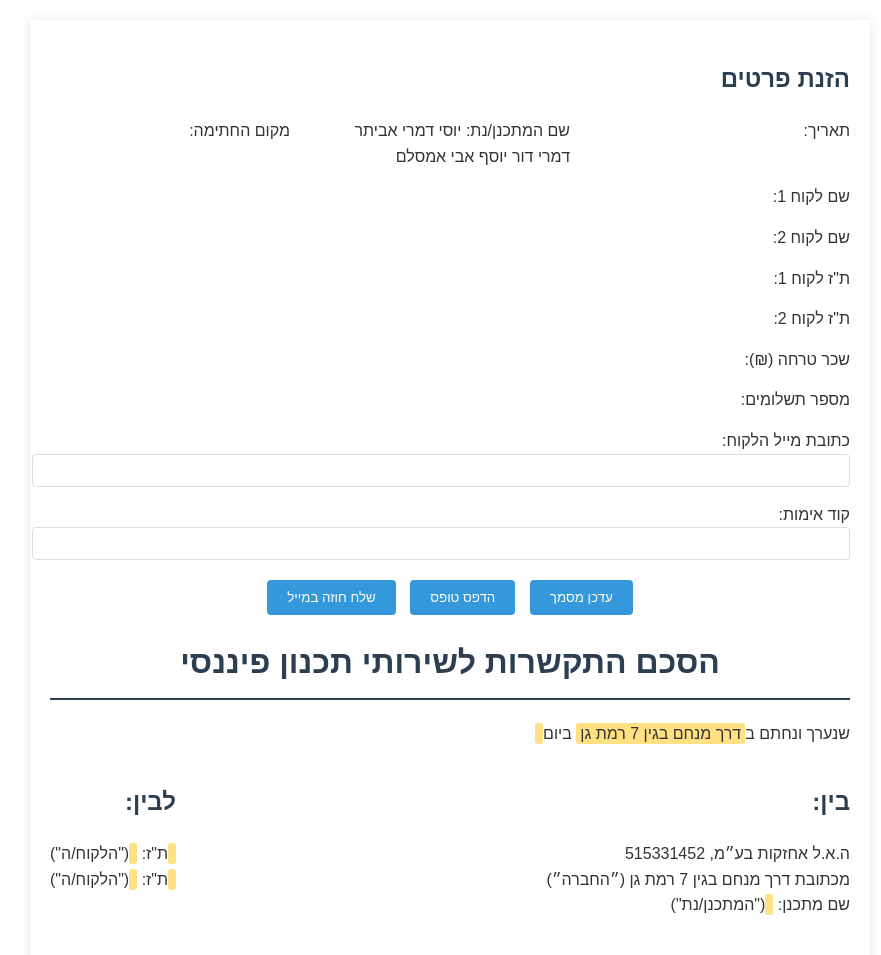
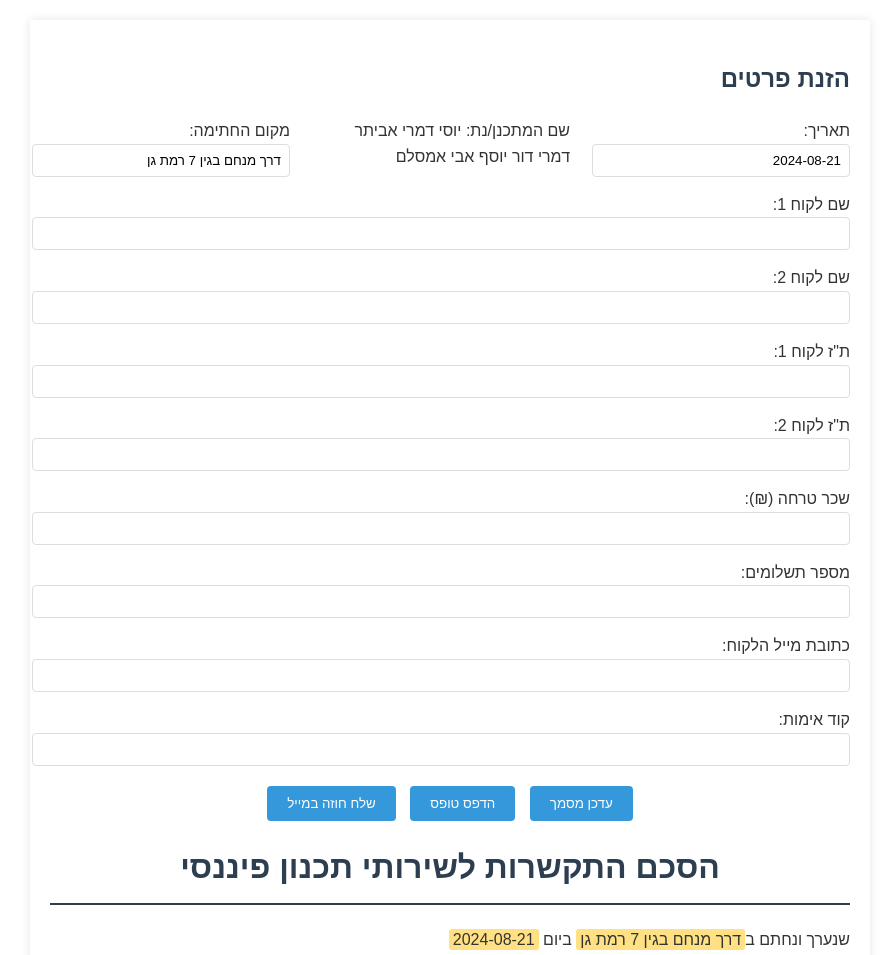
Before and after one commit to AvixTz/SignClient, a plain HTML site: page index.html in a window 1280 px wide. Shown: the top 955 px of the page, without its empty margins (190-1071 px from the left). Drawn offline with Linux system fonts and the light colour scheme.

Commit message:
Update index.html

```diff
--- a/index.html
+++ b/index.html
@@ -13,7 +13,6 @@
             padding: 20px;
             direction: rtl;
         }
-
         .container {
             max-width: 800px;
             margin: 0 auto;
@@ -21,40 +20,32 @@
             padding: 20px;
             box-shadow: 0 0 10px rgba(0,0,0,0.1);
         }
-
         h1, h2, h3 {
             color: #2c3e50;
         }
-
         h1 {
             text-align: center;
             border-bottom: 2px solid #2c3e50;
             padding-bottom: 10px;
         }
-
         .highlight {
             background-color: #ffe082;
             padding: 2px 4px;
             border-radius: 3px;
         }
-
         .form-container {
             margin-bottom: 20px;
         }
-
         .form-group {
             margin-bottom: 15px;
         }
-
         .row-3-cols {
             display: flex;
             justify-content: space-between;
         }
-
         .row-3-cols .form-group {
             width: 30%;
         }
-
         input[type="text"],
         input[type="email"],
         input[type="password"] {
@@ -63,12 +54,10 @@
             border: 1px solid #ddd;
             border-radius: 4px;
         }
-
         .btn-container {
             margin-top: 20px;
             text-align: center;
         }
-
         button {
             background-color: #3498db;
             color: white;
@@ -79,53 +68,43 @@
             cursor: pointer;
             transition: background-color 0.3s;
         }
-
         button:hover {
             background-color: #2980b9;
         }
-
         .error-message {
             color: red;
             font-size: 0.9em;
             margin-top: 5px;
         }
-
         .signature-container {
             margin-top: 40px;
             display: flex;
             justify-content: space-between;
         }
-
         .signature-line {
             width: 30%;
             border-top: 1px solid #333;
             padding-top: 10px;
             text-align: center;
         }
-
         .page-break {
             page-break-after: always;
             height: 0;
             display: none;
         }
-
         .page-break-space {
             height: 100px;
         }
-
         @media print {
             .no-print {
                 display: none;
             }
-
             .page-break {
                 display: block;
             }
-
             body {
                 padding: 0;
             }
-
             .container {
                 box-shadow: none;
             }
@@ -139,38 +118,45 @@
             <div class="form-container">
                 <div class="row-3-cols">
                     <div class="form-group">
-                        תאריך:
+                        <label for="date">תאריך:</label>
+                        <input type="text" id="date">
                     </div>
                     <div class="form-group">
                         שם המתכנן/נת: יוסי דמרי אביתר דמרי דור יוסף אבי אמסלם
                     </div>
                     <div class="form-group">
-                        מקום החתימה:
+                        <label for="location">מקום החתימה:</label>
+                        <input type="text" id="location">
                     </div>
                 </div>
                 <div class="form-group">
-                    שם לקוח 1:
+                    <label for="clientName1">שם לקוח 1:</label>
+                    <input type="text" id="clientName1">
                     <div id="clientName1Error" class="error-message"></div>
                 </div>
                 <div class="form-group">
-                    שם לקוח 2:
+                    <label for="clientName2">שם לקוח 2:</label>
+                    <input type="text" id="clientName2">
                     <div id="clientName2Error" class="error-message"></div>
                 </div>
                 <div class="form-group">
-                    ת"ז לקוח 1:
+                    <label for="clientId1">ת"ז לקוח 1:</label>
+                    <input type="text" id="clientId1">
                     <div id="clientId1Error" class="error-message"></div>
                 </div>
                 <div class="form-group">
-                    ת"ז לקוח 2:
+                    <label for="clientId2">ת"ז לקוח 2:</label>
+                    <input type="text" id="clientId2">
                     <div id="clientId2Error" class="error-message"></div>
                 </div>
                 <div class="form-group">
-                    שכר טרחה (₪):
+                    <label for="fee">שכר טרחה (₪):</label>
+                    <input type="text" id="fee">
                 </div>
                 <div class="form-group">
-                    מספר תשלומים:
+                    <label for="payments">מספר תשלומים:</label>
+                    <input type="text" id="payments">
                 </div>
-                <!-- שדות חדשים -->
                 <div class="form-group">
                     <label for="clientEmail">כתובת מייל הלקוח:</label>
                     <input type="email" id="clientEmail" required>
@@ -183,7 +169,6 @@
             <div class="btn-container">
                 <button onclick="updateDocument()">עדכן מסמך</button>
                 <button onclick="printForm()">הדפס טופס</button>
-                <!-- כפתור חדש -->
                 <button onclick="sendContractByEmail()">שלח חוזה במייל</button>
             </div>
         </div>
@@ -285,7 +270,7 @@
         <h2 id="section4">4. התמורה</h2>
         <p>4.1 תמורת השירותים הכלולים והמפורטים בשלבים ראשון ושני לעיל, ישלם הלקוח
         למתכנן/נת שכר טרחה בסך של <span id="feeSpan" class="highlight"></span> כולל מע"מ ("שכר
-        הטרחה"). שכר הטרחה"). שכר הטרחה כולל את כל השירותים כמפורט בסעיף 2 לעיל. -- ממחיר
+        הטרחה"). שכר הטרחה כולל את כל השירותים כמפורט בסעיף 2 לעיל. -- ממחיר
         ההתקשרות יופחת עלות אותה שילם הלקוח בפגישת הרמזור.</p>
         <p>4.2 שכר הטרחה ישולם ב-<span id="paymentsSpan" class="highlight"></span> תשלומים חודשיים
         שווים.</p>
@@ -367,20 +352,35 @@
     </div>
 
     <script>
-        // פונקציות קיימות
         function updateDocument() {
-            // הקוד הקיים לעדכון המסמך
+            // עדכון שדות המסמך
+            document.getElementById('locationSpan').textContent = document.getElementById('location').value;
+            document.getElementById('dateSpan').textContent = document.getElementById('date').value;
+            document.getElementById('plannerNameSpan').textContent = "יוסי דמרי אביתר דמרי דור יוסף אבי אמסלם";
+            document.getElementById('clientName1Span').textContent = document.getElementById('clientName1').value;
+            document.getElementById('clientId1Span').textContent = document.getElementById('clientId1').value;
+            document.getElementById('clientName2Span').textContent = document.getElementById('clientName2').value;
+            document.getElementById('clientId2Span').textContent = document.getElementById('clientId2').value;
+            document.getElementById('feeSpan').textContent = document.getElementById('fee').value;
+            document.getElementById('paymentsSpan').textContent = document.getElementById('payments').value;
+
+            // עדכון חתימות
+            document.getElementById('plannerNameSignature').textContent = "יוסי דמרי אביתר דמרי דור יוסף אבי אמסלם";
+            document.getElementById('clientName1Signature').textContent = document.getElementById('clientName1').value;
+            document.getElementById('clientId1Signature').textContent = document.getElementById('clientId1').value;
+            document.getElementById('clientName2Signature').textContent = document.getElementById('clientName2').value;
+            document.getElementById('clientId2Signature').textContent = document.getElementById('clientId2').value;
+
+            let currentDate = new Date().toLocaleDateString('he-IL');
+            document.getElementById('signatureDateSpan1').textContent = currentDate;
+            document.getElementById('signatureDateSpan2').textContent = currentDate;
+            document.getElementById('signatureDateSpan3').textContent = currentDate;
         }
 
         function printForm() {
             window.print();
         }
 
-        function clearSignatures() {
-            // הקוד הקיים לניקוי חתימות
-        }
-
-        // פונקציה חדשה לשליחת החוזה במייל
         function sendContractByEmail() {
             const verificationCode = document.getElementById('verificationCode').value;
             const clientEmail = document.getElementById('clientEmail').value;
@@ -395,40 +395,38 @@
                 return;
             }
 
-            // יצירת גרסת PDF של החוזה
-            window.print();
-
-            // שליחת בקשה לשרת לשליחת המייל
-            fetch('/send-contract-email', {
-                method: 'POST',
-                headers: {
-                    'Content-Type': 'application/json',
-                },
-                body: JSON.stringify({
-                    email: clientEmail,
-                    // כאן נצטרך להעביר את תוכן החוזה או מזהה ייחודי שלו
-                }),
-            })
-            .then(response => response.json())
-            .then(data => {
-                if (data.success) {
+            // כאן יש להוסיף קוד לשליחת המייל
+            // מכיוון שזה דורש צד שרת, נציג כאן הודעה לדוגמה
             alert(`החוזה נשלח בהצלחה לכתובת ${clientEmail}`);
-                } else {
-                    alert('אירעה שגיאה בשליחת החוזה. אנא נסה שנית.');
-                }
-            })
-            .catch((error) => {
-                console.error('Error:', error);
-                alert('אירעה שגיאה בשליחת החוזה. אנא נסה שנית.');
-            });
         }
 
+        function clearSignatures() {
+            document.getElementById('plannerNameSignature').textContent = '';
+            document.getElementById('clientName1Signature').textContent = '';
+            document.getElementById('clientId1Signature').textContent = '';
+            document.getElementById('clientName2Signature').textContent = '';
+            document.getElementById('clientId2Signature').textContent = '';
+            document.getElementById('signatureDateSpan1').textContent = '';
+            document.getElementById('signatureDateSpan2').textContent = '';
+            document.getElementById('signatureDateSpan3').textContent = '';
+        }
         // הסתרת קוד האימות
         document.getElementById('verificationCode').addEventListener('input', function(e) {
             e.target.value = e.target.value.replace(/./g, '*');
         });
 
-        // קוד נוסף שקיים בדף
+        // אתחול הדף
+        window.onload = function() {
+            // הגדרת תאריך נוכחי
+            let today = new Date().toISOString().substr(0, 10);
+            document.getElementById('date').value = today;
+
+            // הגדרת מקום חתימה ברירת מחדל
+            document.getElementById('location').value = "דרך מנחם בגין 7 רמת גן";
+
+            // עדכון המסמך עם ערכי ברירת המחדל
+            updateDocument();
+        };
     </script>
 </body>
 </html>
```
Lines whose indentation alone changed are shown as unchanged.
